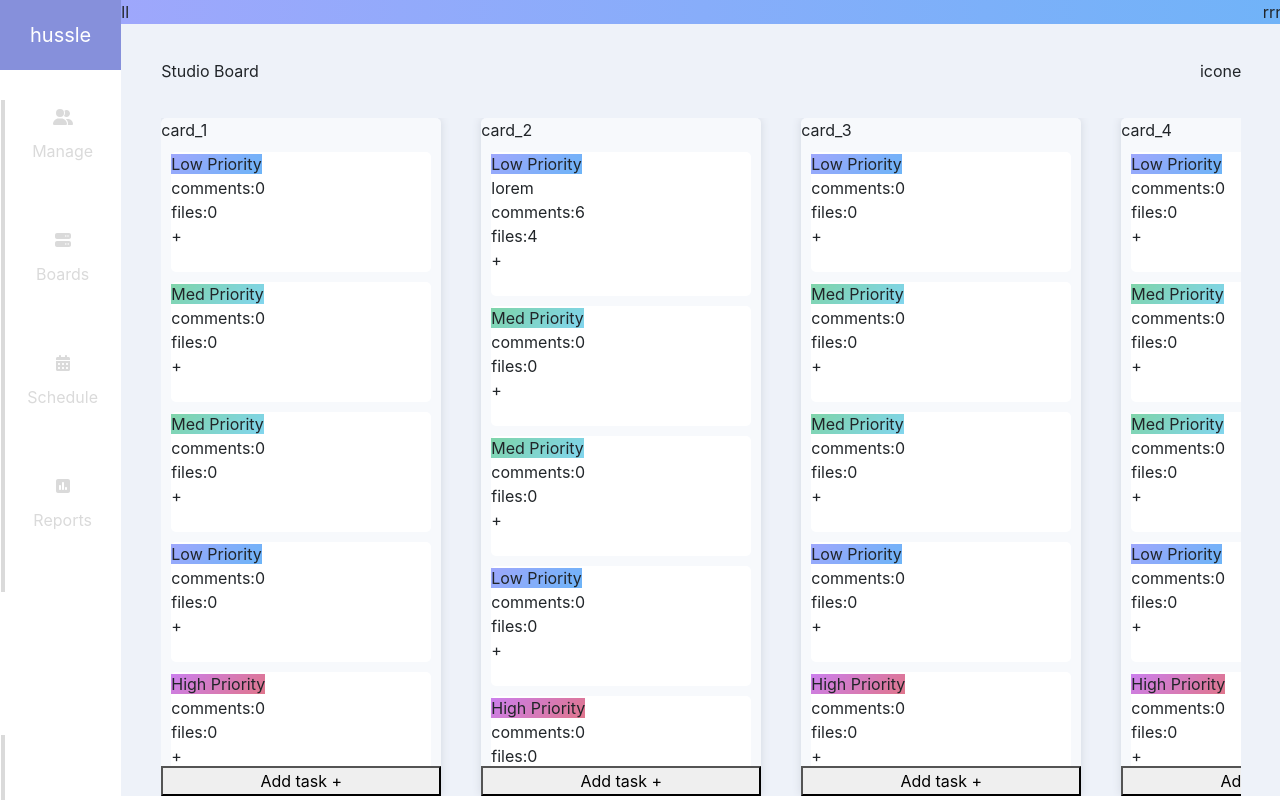
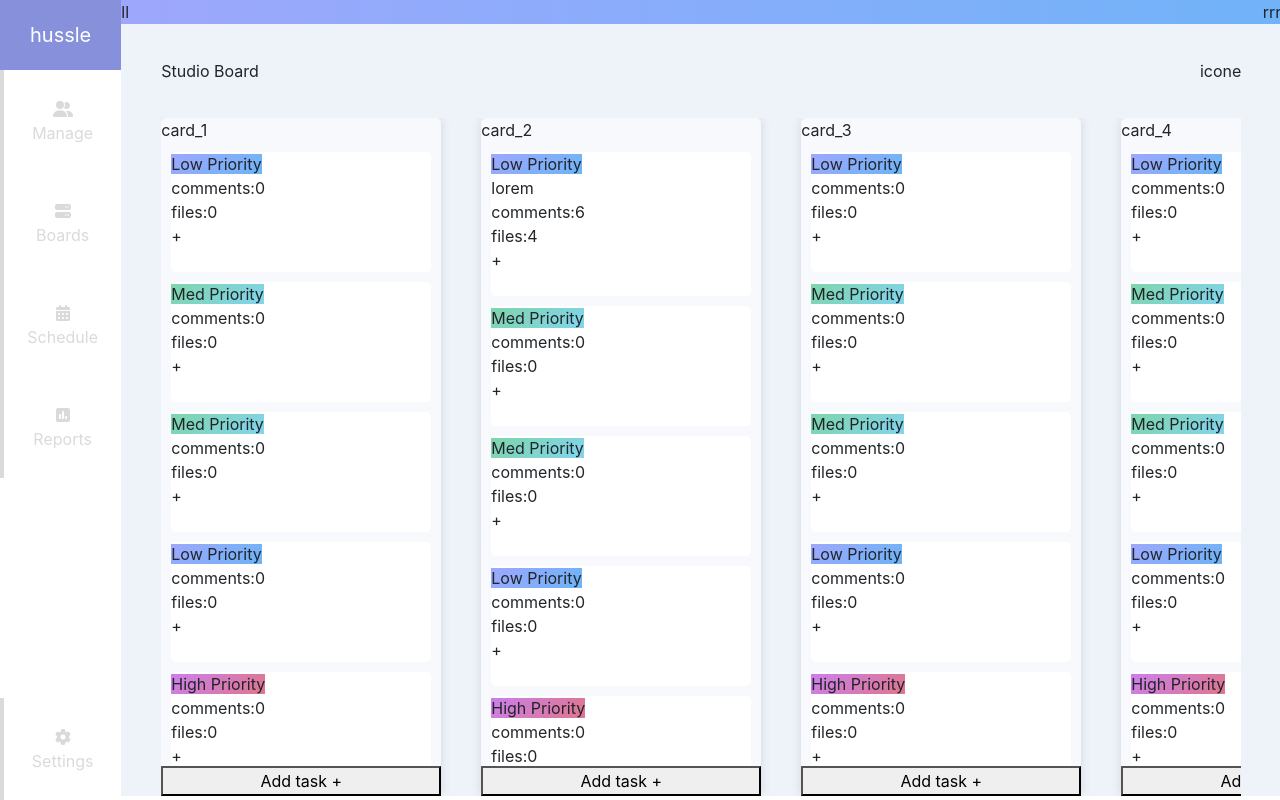
Before and after one commit to skorovDev/test_admin_page_vue2, a Vue app: page / in a window 1280 px wide. Built offline with nearby package versions, Linux system fonts and the light colour scheme.

Commit message:
left site bar style

```diff
--- a/src/awesome-font.js
+++ b/src/awesome-font.js
@@ -2,9 +2,9 @@ import Vue from "vue";
 import { library } from "@fortawesome/fontawesome-svg-core";
 import { FontAwesomeIcon } from "@fortawesome/vue-fontawesome";
 
-import { faUserGroup, faServer, faCalendarDays, faSquarePollVertical } from "@fortawesome/free-solid-svg-icons";
+import { faUserGroup, faServer, faCalendarDays, faSquarePollVertical, faGear } from "@fortawesome/free-solid-svg-icons";
 import { faBell } from "@fortawesome/free-regular-svg-icons";
 
 
-library.add(faUserGroup, faServer, faCalendarDays, faSquarePollVertical, faBell);
+library.add(faUserGroup, faServer, faCalendarDays, faSquarePollVertical, faGear, faBell);
 Vue.component("font-awesome-icon", FontAwesomeIcon);
--- a/src/components/LeftSiteBar.vue
+++ b/src/components/LeftSiteBar.vue
@@ -6,7 +6,7 @@
       <div class="left-site-bar-menu-group-top">
         <menu-item v-for="(item,index) in menuItems " :key="index" :icon="item.icon" :label="item.label" />
       </div>
-      <menu-item />
+      <menu-item icon="gear" label="Settings" />
     </div>
   </div>
 </template>
@@ -62,13 +62,8 @@ export default {
     justify-content: space-between;
     flex-grow: 1;
     flex-direction: column;
-    align-items: center;
+    &-top {
 
-    &-top {
-      display: flex;
-      flex-direction: column;
-      text-align: center;
-      margin-top: 30px;
     }
 
   }
--- a/src/components/MunuItem.vue
+++ b/src/components/MunuItem.vue
@@ -20,10 +20,13 @@ export default {
 <style scoped lang="scss">
 
 .menu-item {
-  padding: 5px 0;
+  padding: 27px 0;
   color: #DADADA;
   min-width: 120px;
   border-left: 4px solid #DADADA;
+  display: flex;
+  flex-direction: column;
+  text-align: center;
 
   &:hover {
     color: #7A838F;
@@ -36,8 +39,7 @@ export default {
   }
 
   &-label {
-    margin-top: 10px;
-    margin-bottom: 55px
+
   }
 }
 </style>
```
